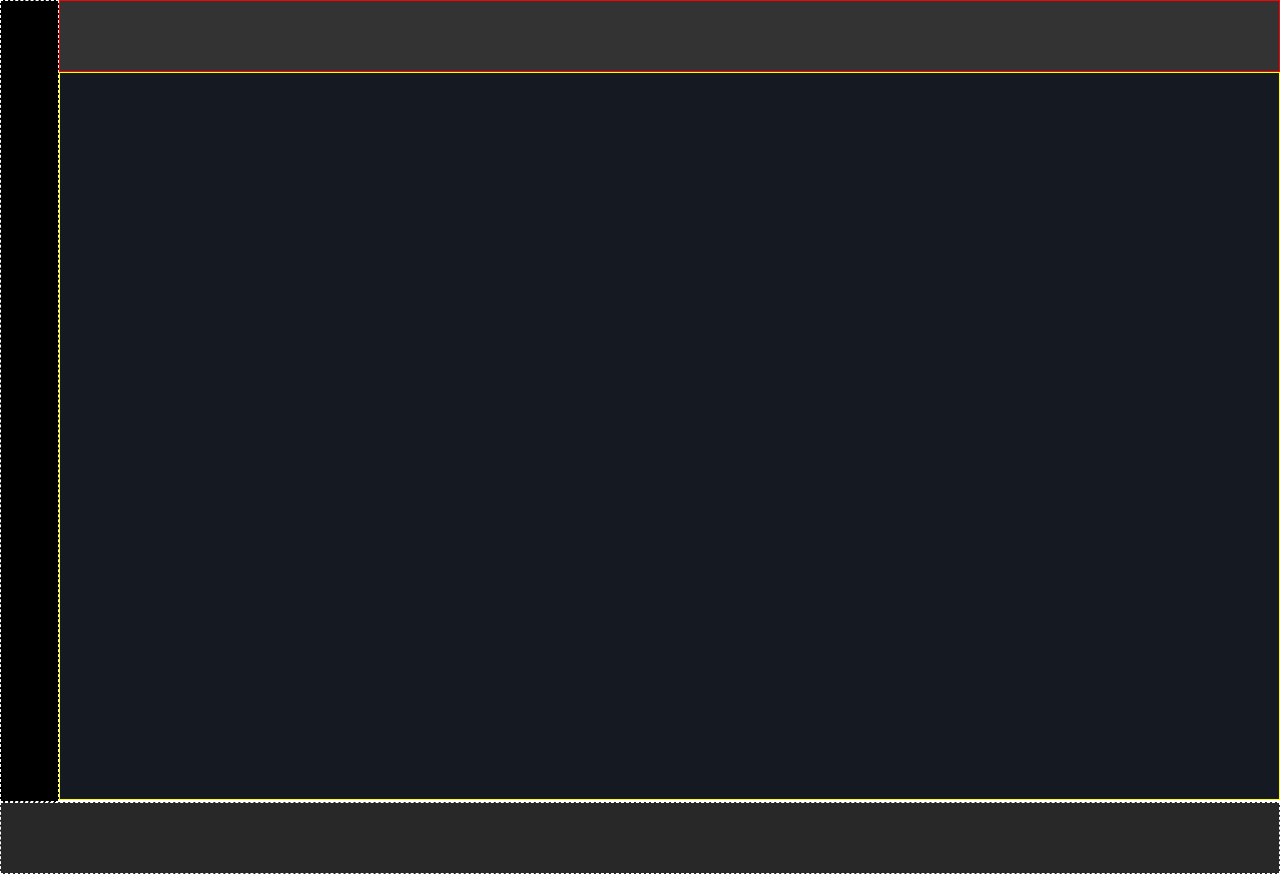
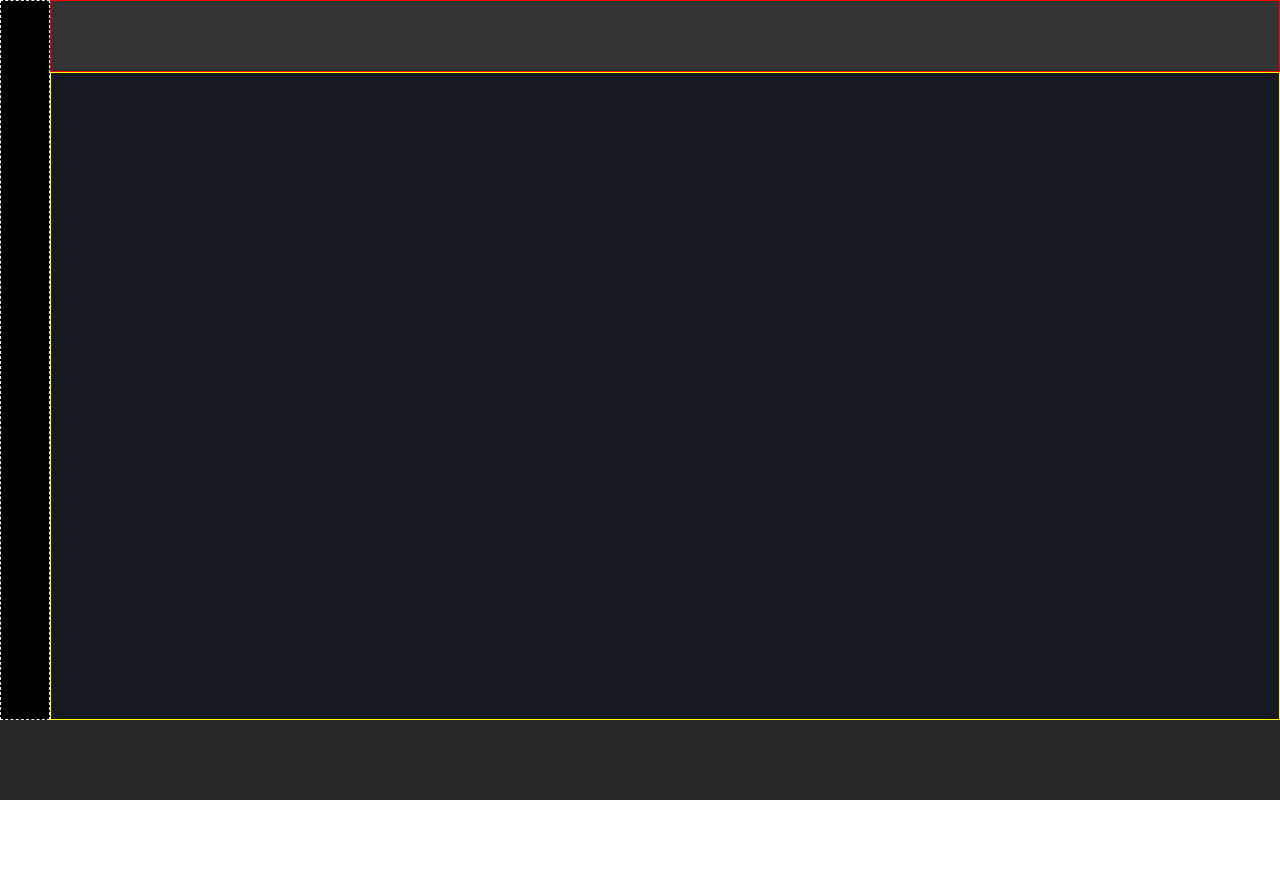
Before and after one commit to giamaf/html-css-spotifyweb, a plain HTML site: page index.html in a window 1280 px wide. After the commit the page ends 800 px from the top, so only its background shows below. Drawn offline with Linux system fonts and the light colour scheme.

Commit message:
added macro layout's major fixes

```diff
--- a/index.html
+++ b/index.html
@@ -19,13 +19,15 @@
 </head>
 
 <body>
-    <div class="flex">
-        <nav class="sidebar">
+    <div class="box flex">
+        <nav class="left-sidebar">
 
         </nav>
-        <div class="wrapper flex column">
+        <div class="right flex column">
             <header></header>
-            <main></main>
+            <main>
+
+            </main>
         </div>
     </div>
     <footer></footer>
--- a/style.css
+++ b/style.css
@@ -17,13 +17,28 @@ body {
     flex-direction: column;
 }
 
+ul {
+    list-style-type: none;
+    padding-inline-start: 0;
+}
+
+img {
+    max-width: 100%;
+}
 
 /* Main */
-.sidebar {
+.box {
+    height: 90vh;
+}
+
+.left-sidebar {
     background-color: black;
     border: 1px dashed white;
-    height: 100vh;
-    width: 60px;
+    width: 50px;
+}
+
+.right {
+    width: 100%;
 }
 
 .wrapper {
@@ -39,15 +54,15 @@ header {
 }
 
 main {
+    border: 1px solid yellow;
+    color: white;
+    background-color: rgb(21, 25, 33);
     flex-grow: 1;
-    background-color: rgb(21, 25, 33);
-    border: 1px solid yellow;
     overflow: auto;
+    padding: 10px;
 }
 
 footer {
     background-color: rgb(40, 40, 40);
-    height: 70px;
-    border: 1px dashed white;
-    flex-shrink: 0;
+    height: 10vh;
 }
```
